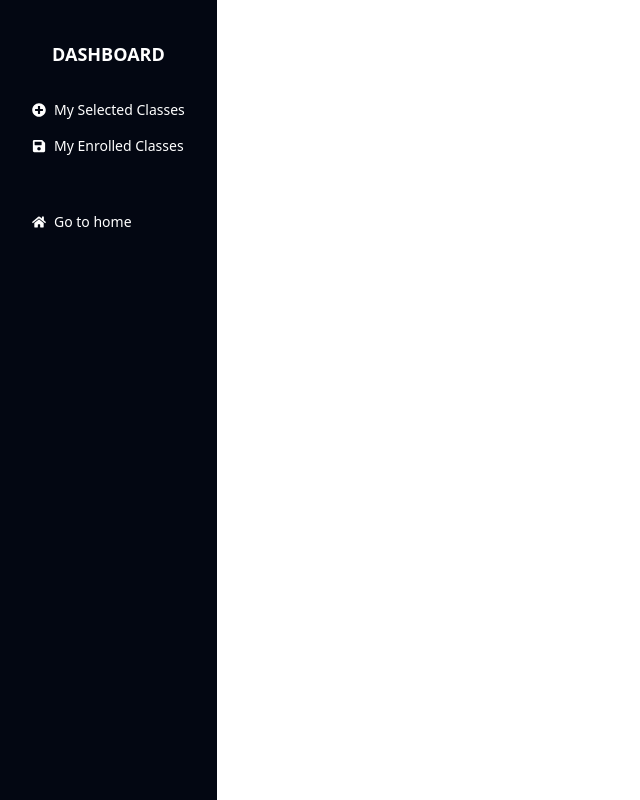
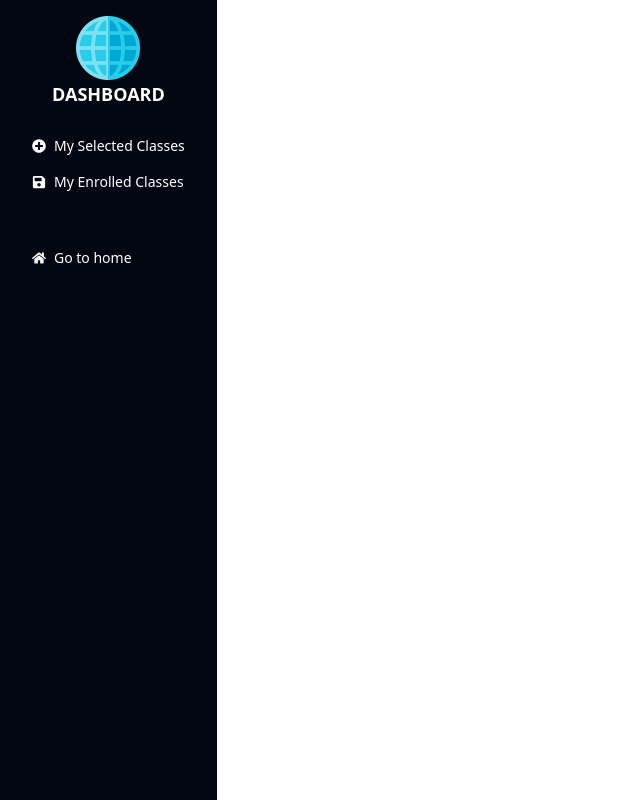
Before and after one commit to ashraf56/FluentWorld, a React (Vite) app: page /dashboard in a window 1280 px wide. Shown: the whole page, without its empty margins (0-640 px from the left). Built offline with nearby package versions, Linux system fonts and the light colour scheme; no server answers.

Commit message:
fixed dashboard sidebar

```diff
--- a/src/Dashboard/Admin/ManageClasses.jsx
+++ b/src/Dashboard/Admin/ManageClasses.jsx
@@ -35,8 +35,8 @@ const ManageClasses = () => {
                   })
                   }
     return (
-        <div>
-                   <h1 className='text-5xl font-bold text-center uppercase py-5' >Manage All Class</h1>
+        <div className='px-10'>
+                   <h1 className='text-5xl font-bold text-center uppercase py-5 ' >Manage All Class</h1>
 
 
             <div className="overflow-x-auto">
@@ -74,7 +74,7 @@ const ManageClasses = () => {
     { allclass?.status === 'approve'   ? <button className='btn btn-xs mx-2' disabled>approve</button>: <button className='btn btn-xs mx-2' onClick={()=> approve(allclass)} > approve</button> }
     { allclass?.status === 'deny'   ? <button className='btn btn-xs mx-2' disabled>Deny</button>: <button className='btn btn-xs mx-2' onClick={()=> deny(allclass)} >Deny</button> }
 
-   <button className='btn btn-xs mx-2' onClick={()=> deny(allclass)} >Send Feedback</button>
+   <button className='btn btn-xs mx-2'  >Send Feedback</button>
 
     </td>
 
--- a/src/Dashboard/Dashboard.jsx
+++ b/src/Dashboard/Dashboard.jsx
@@ -1,10 +1,8 @@
-import React, { useContext, useEffect } from 'react';
-import { FaAd, FaAddressCard, FaBandcamp, FaHome, FaPlusCircle, FaSave, FaUser } from 'react-icons/fa';
-import { useQuery } from 'react-query';
+import {  FaBandcamp, FaHome, FaPlusCircle, FaSave, FaUser } from 'react-icons/fa';
 import { Link, Outlet } from 'react-router-dom';
 import useADmin from '../Hooks/useADmin';
 import useInstructor from '../Hooks/useInstructor';
-
+import img from '../../public/world.png'
 
 const Dashboard = () => {
 
@@ -14,21 +12,24 @@ const Dashboard = () => {
 
     return (
         <div>
-            <div className="drawer lg:drawer-open">
+            <div className="drawer lg:drawer-open ">
   <input id="my-drawer-2" type="checkbox" className="drawer-toggle" />
   <div className="drawer-content flex flex-col items-center mt-4">
    <Outlet/>
     <label htmlFor="my-drawer-2" className="btn btn-primary drawer-button lg:hidden">Open drawer</label>
 
   </div>
-  <div className="drawer-side min-h-full">
+  <div className="drawer-side  min-h-full lg:min-h-0 ">
     <label htmlFor="my-drawer-2" className="drawer-overlay"></label>
 
     <ul className="menu p-4 w-30 h-full bg-gray-950 text-white">
-       <h1 className='text-lg uppercase text-center font-bold py-6'>Dashboard</h1>
+      <div className='avatar w-16 justify-center items-center mx-auto'>
+<img src={img} alt="" srcset="" />
 
 
 
+  </div>
+  <h1 className='text-lg uppercase text-center font-bold pb-5'>Dashboard</h1>
 {
 isInstructor ?
 
```
